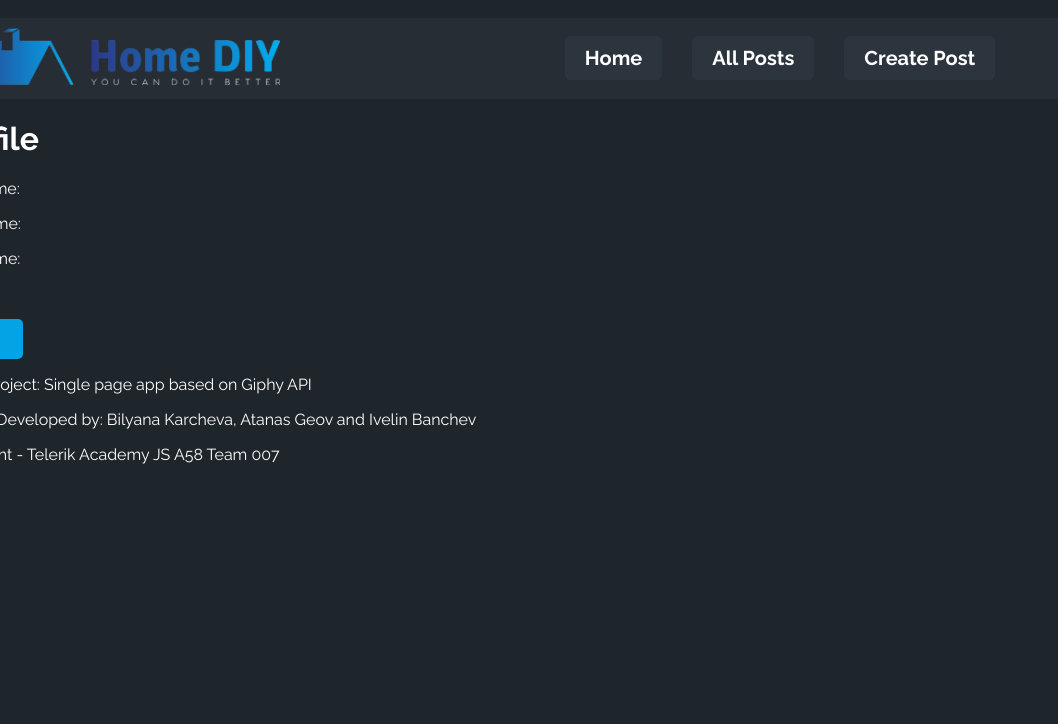
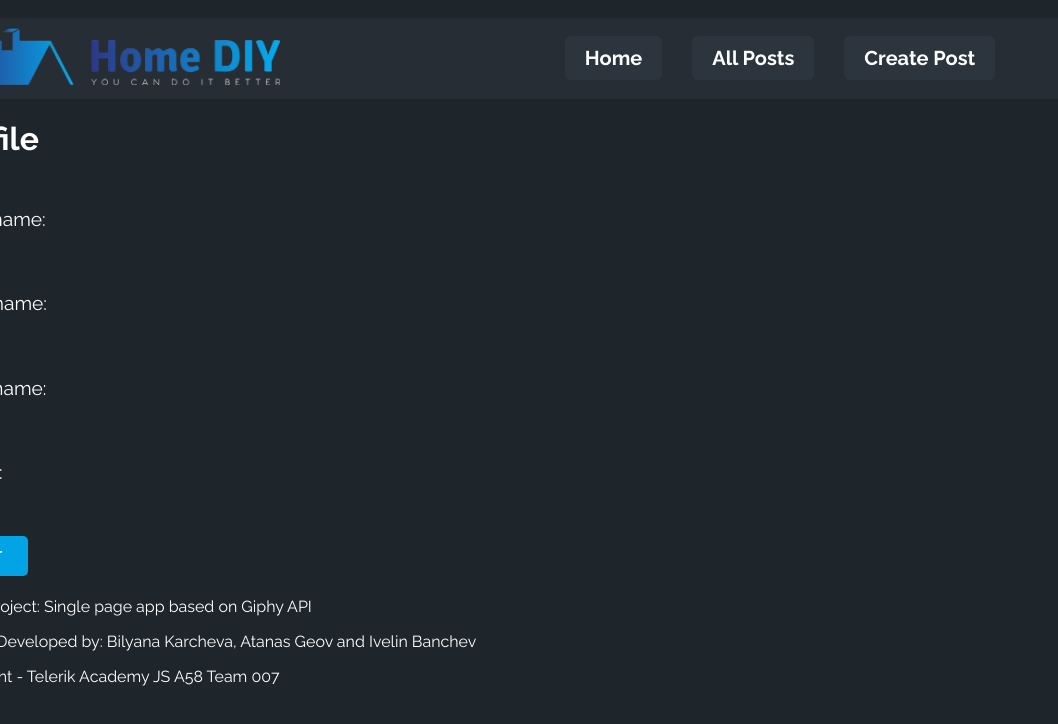
Before and after one commit to A58-JS-Team-07/web-project-2, a React (Vite) app: page /profile in a window 1280 px wide. Shown: the top 724 px of the page, without its empty margins (0-1058 px from the left). Built offline with nearby package versions, Linux system fonts and the light colour scheme; no server answers; the database is empty; sample sign-in values are in the browser's storage.

Commit message:
Added Edit Profile css

```diff
--- a/src/views/CreatePost/CreatePost.css
+++ b/src/views/CreatePost/CreatePost.css
@@ -1,4 +1,3 @@
-/* Make the input element with class .create-post__title__input wider */
 .create-post__title__input {
     font-size: 1.5rem;
     font-weight: 600;
@@ -9,8 +8,6 @@
     color: #fff;
 }
 
-/* Make the textarea element with class .create-post__description wider */
-/* How to make backroubnd color of the textarea element with class .create-post__description darker */
 .create-post__description textarea{
     resize: both;
     font-size: 1rem;
@@ -24,8 +21,6 @@
 
 }
 
-
-
 .create-post__title__input:focus {
     outline: none;
 }
--- a/src/views/Profile/Profile.css
+++ b/src/views/Profile/Profile.css
@@ -0,0 +1,33 @@
+.profile__userInfo {
+    display: flex;
+    flex-direction: column;
+    margin-bottom: 10px;
+    padding: 5px;
+    font-size: 1.2rem;
+}
+
+/* .profile__userInfo {
+    margin-bottom: 30px;
+} */
+
+.profile__userInfo__data__label {
+    font-weight: 600;
+    margin-bottom: 5px;
+}
+
+
+.profile__userInfo__btn-edit {
+    margin-top: 15px;
+}
+
+
+.profile__userInfo__data {
+    display: flex;
+    margin-bottom: 14px;
+    padding: 5px;
+    color: #fff;
+}
+
+.profile__userInfo__btn button{
+    margin: 8px;
+}
--- a/src/views/Profile/Profile.jsx
+++ b/src/views/Profile/Profile.jsx
@@ -10,7 +10,7 @@ function Profile() {
   const [isEditing, setIsEditing] = useState(false);
   const [newUserData, setNewUserData] = useState({ ...userData });
 
-  useEffect(() => {}, []);
+  useEffect(() => { }, []);
 
   console.log(userData);
 
@@ -63,11 +63,14 @@ function Profile() {
               name="lastName"
             />
           </div>
+          <div className="profile__userInfo__btn">
           <Button onClick={saveChanges}>Save</Button>
           <Button onClick={() => cancelChanges()}>Cancel</Button>
+          </div>
         </>
       ) : (
         <>
+          <div className="profile__userInfo">
             <div className="profile__userInfo__data">
               <p>Username: {userData?.username}</p>
             </div>
@@ -80,7 +83,10 @@ function Profile() {
             <div className="profile__userInfo__data">
               <p>Email: {userData?.email}</p>
             </div>
-          <Button onClick={() => setIsEditing(true)}>Edit</Button>
+            <div className="profile__userInfo__btn-edit">
+            <Button className="profile__btn-edit" onClick={() => setIsEditing(true)}>Edit</Button>
+            </div>
+          </div>
         </>
       )}
     </div>
```
Lines whose indentation alone changed are shown as unchanged.
